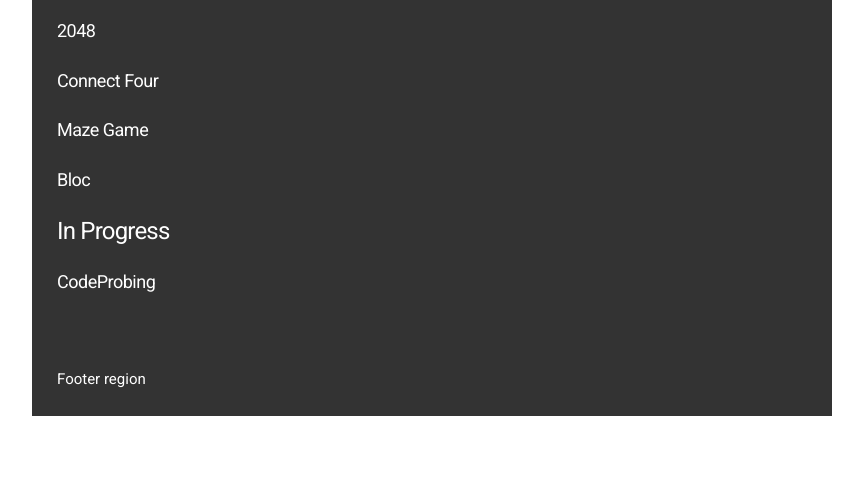
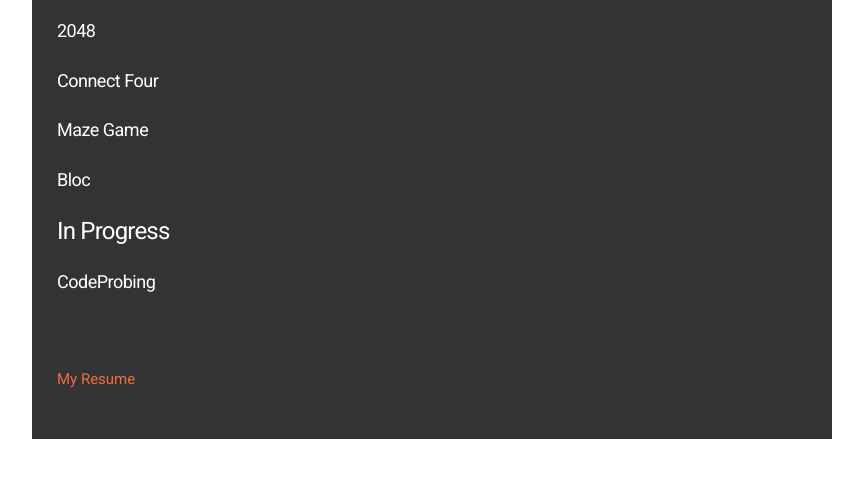
Before and after one commit to matthewrcheng/matthewrcheng.github.io, a plain HTML site: page index.html in a window 1280 px wide. Shown: the part 291-768 px from the top of the page, without its empty margins (208-1071 px from the left). Drawn offline with nearby package versions, Linux system fonts and the light colour scheme.

Commit message:
Update index.html

```diff
--- a/index.html
+++ b/index.html
@@ -86,7 +86,9 @@
             <h2>Contact</h2>
             <p>
               Email: mcheng.mm@gmail.com
+              <br>
               LinkedIn: https://www.linkedin.com/in/matthew-cheng-7a20161b4/
+              <br>
               Github: https://wwww.github.com/matthewcheng13/
             </p>
           </div>
@@ -96,7 +98,9 @@
     </div>
 
     <footer>
-      Footer region
+      <a href="img/resume.pdf">
+        <p>My Resume</p>
+      </a>
     </footer>
 
     <!-- Load additional JS scripts here -->
```
